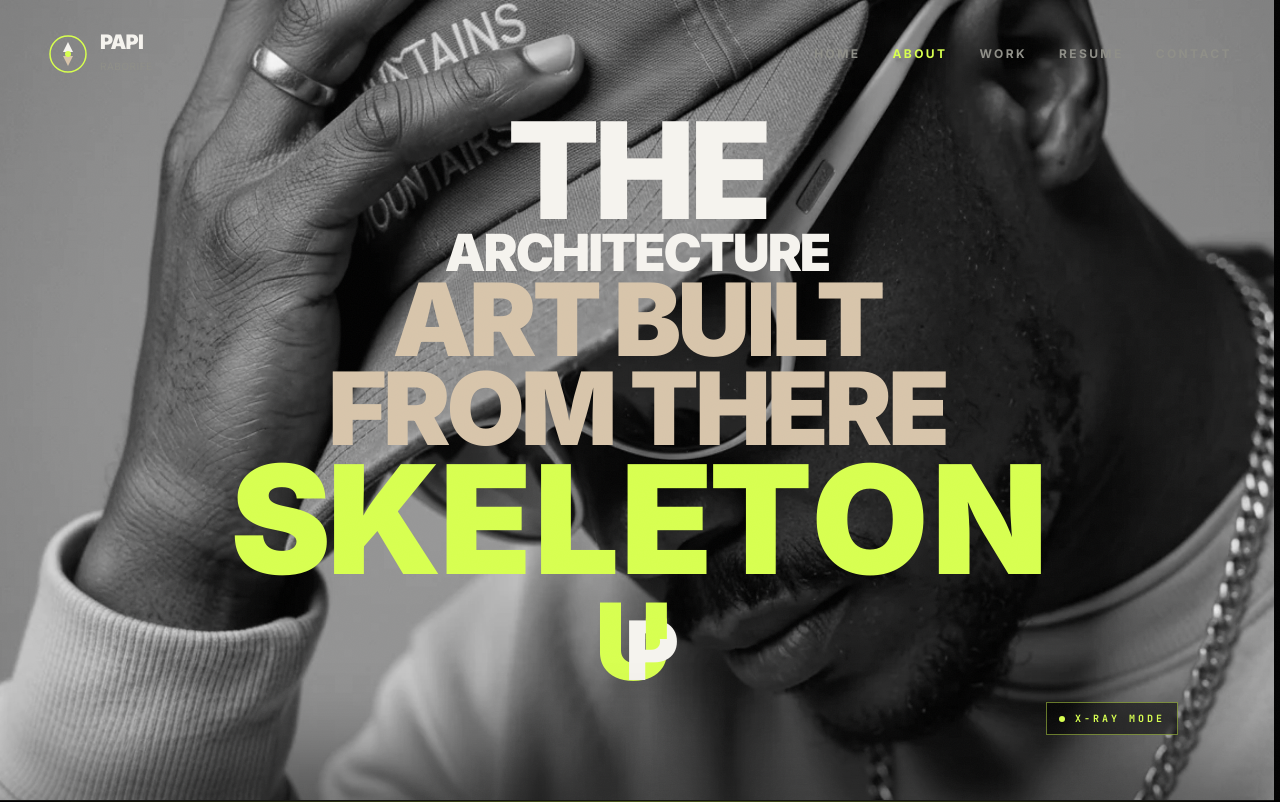
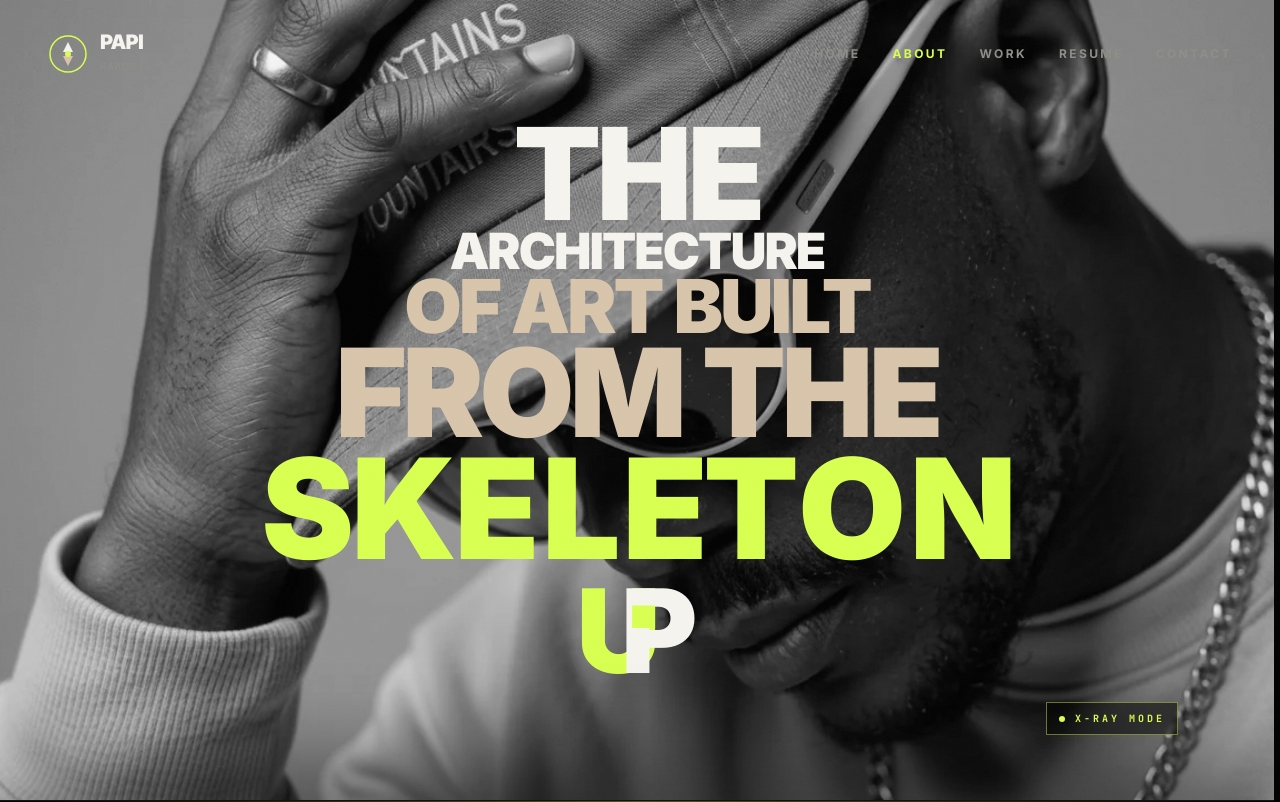
Before and after one commit to PAPI-12/CHOP, a React (Vite) app: page /about in a window 1280 px wide. Shown: the top 802 px of the page. Built offline with nearby package versions, Linux system fonts and the light colour scheme; a web font is replaced by a local one.

Commit message:
About hero: restore OF/THE copy, equal-size woven U and P, kern MADNESS to SKELETON
Co-authored-by: arena-agent <297053741+arena-agent@users.noreply.github.com>

```diff
--- a/src/components/AboutHeroTitle.tsx
+++ b/src/components/AboutHeroTitle.tsx
@@ -4,28 +4,30 @@ import SplitFlapSwap from './SplitFlapSwap';
 /**
  * AboutHeroTitle — the hero headline as a tree.
  *
- *              THE             20% of the measure
- *          ARCHITECTURE        30%      widening
- *           ART BUILT          40%
- *          FROM THERE          50%
- *           SKELETON           60%      the widest row — MADNESS flaps into it
- *                ⒰             6%      the stem, centred
+ *              THE             22% of the measure
+ *          ARCHITECTURE        34%      widening
+ *          OF ART BUILT        46%
+ *           FROM THE           58%
+ *           SKELETON           70%      the widest row — MADNESS flaps into it
+ *                ⒰            12%      the stem, centred
  *
  * Every row is set wider than the one above it, so the block silhouettes a
  * triangle, and UP hangs below the base in the middle like a trunk. The
  * widths are what is stepped, not the sizes: the rows differ hugely in
- * length (THE is 3 characters, SKELETON is 8), so hitting a widening
- * silhouette means the short rows carry the larger type — 10.5vw, 4vw, 7.9vw,
- * 7.9vw, 11.8vw. Anything else and the shape comes out lopsided.
+ * length (THE is 3 characters, ARCHITECTURE is 12), so hitting a widening
+ * silhouette means the short rows carry the larger type — 10vw, 3.9vw, 5.8vw,
+ * 9.6vw, 10.9vw. Anything else and the shape comes out lopsided.
  *
- * Only SKELETON flaps, out of MADNESS. UP is the U+P lockup, set at 6.4vw so
+ * Only SKELETON flaps, out of MADNESS. UP is the U+P lockup, set at 9.1vw so
  * it reads as a stem rather than another row.
  *
  * Colour keeps the homepage's order read top to bottom: bone, bone, tan, tan,
  * lime, lime. No scrim, no drop shadow, no rule.
  */
 
-const FLAP1_START = 1100; // let the headline land before the flip
+// Long enough to read MADNESS before it goes, short enough not to drag: the
+// flip itself takes a little under a second on top of this.
+const FLAP1_START = 1900;
 
 export type Layout = 'tree' | 'pyramid' | 'sketch' | 'stack' | 'centred' | 'split' | 'left';
 export type Palette = 'homepage' | 'lime' | 'bone';
@@ -39,12 +41,12 @@ const PALETTES: Record<Palette, { word: string; lead: string; tail: string; tail
 // Sizes chosen so each row renders wider than the one above it, not so the
 // type simply gets bigger down the stack — the rows differ too much in
 // length for that to hold a shape.
-const T_THE = 'text-[clamp(2.3rem,10.5vw,5.1rem)] md:text-[clamp(3.3rem,10.5vw,11.3rem)]';
-const T_ARCH = 'text-[clamp(0.9rem,4vw,2rem)] md:text-[clamp(1.2rem,4vw,4.3rem)]';
-const T_ARTBUILT = 'text-[clamp(1.75rem,7.9vw,3.85rem)] md:text-[clamp(2.5rem,7.9vw,8.5rem)]';
-const T_FROMTHERE = 'text-[clamp(1.75rem,7.9vw,3.85rem)] md:text-[clamp(2.5rem,7.9vw,8.5rem)]';
-const T_SKEL = 'text-[clamp(2.6rem,11.8vw,5.75rem)] md:text-[clamp(3.6rem,11.8vw,12.7rem)]';
-const T_UP = 'text-[clamp(1.4rem,6.4vw,3.1rem)] md:text-[clamp(2rem,6.4vw,6.9rem)]';
+const T_THE = 'text-[clamp(2.2rem,10vw,4.9rem)] md:text-[clamp(3.05rem,10vw,10.8rem)]';
+const T_ARCH = 'text-[clamp(0.86rem,3.9vw,1.9rem)] md:text-[clamp(1.19rem,3.9vw,4.2rem)]';
+const T_ARTBUILT = 'text-[clamp(1.28rem,5.8vw,2.82rem)] md:text-[clamp(1.77rem,5.8vw,6.25rem)]';
+const T_FROMTHE = 'text-[clamp(2.11rem,9.6vw,4.68rem)] md:text-[clamp(2.93rem,9.6vw,10.3rem)]';
+const T_SKEL = 'text-[clamp(2.4rem,10.9vw,5.31rem)] md:text-[clamp(3.32rem,10.9vw,11.7rem)]';
+const T_UP = 'text-[clamp(2rem,9.1vw,4.43rem)] md:text-[clamp(2.78rem,9.1vw,9.8rem)]';
 const SMALL = 'block text-[clamp(1rem,2.4vw,1.75rem)] leading-[1.25] tracking-[-0.01em]';
 const LEAD = 'leading-[0.88] tracking-[-0.04em] whitespace-nowrap';
 
@@ -62,20 +64,20 @@ const LEAD = 'leading-[0.88] tracking-[-0.04em] whitespace-nowrap';
  * while the U crosses in front through the band between: the U passes
  * through the P, and the P passes through the back of the U.
  *
- * The measurements: the U is set 1.3x the P, so it runs 0.988em wide with
- * its counter open from 0.195em to 0.780em. The P is pulled back 0.57em,
- * which drops its stem at 0.418em — centred in that opening — and swings its
- * bowl across the U's right stem with 0.208em of overlap to weave through.
+ * The measurements: at one size the U runs 0.76em wide with its counter open
+ * from 0.15em to 0.60em. The P is pulled back 0.34em, which drops its stem at
+ * 0.42em — inside that opening — and swings its bowl across the U's right
+ * stem with 0.16em of overlap to weave through.
  */
 const UpLock: React.FC<{ u: string; p: string }> = ({ u, p }) => (
   <span className="relative inline-flex items-baseline tracking-normal" aria-label="UP">
-    <span aria-hidden className={`${u} text-[1.3em]`}>
+    <span aria-hidden className={u}>
       U
     </span>
-    <span aria-hidden className={`${p} -ml-[0.57em]`}>
+    <span aria-hidden className={`${p} -ml-[0.34em]`}>
       P
     </span>
-    <span aria-hidden className={`${u} absolute left-0 top-0 text-[1.3em] [clip-path:inset(25%_0_53%_0)]`}>
+    <span aria-hidden className={`${u} absolute left-0 top-0 [clip-path:inset(25%_0_53%_0)]`}>
       U
     </span>
   </span>
@@ -104,6 +106,8 @@ const AboutHeroTitle: React.FC<Props> = ({ layout = 'tree', palette = 'homepage'
       from="MADNESS"
       to="SKELETON"
       run={flap}
+      step={60}
+      interval={72}
       settledClassName={pal.tail}
       flippingClassName={pal.tailFlip}
       className={`block ${T_SKEL} ${LEAD}`}
@@ -121,7 +125,7 @@ const AboutHeroTitle: React.FC<Props> = ({ layout = 'tree', palette = 'homepage'
       <h1 className="h-full flex flex-col justify-between gap-10 md:gap-14 font-display items-center text-center">
         {arch}
         <span className="flex items-end justify-between gap-6 md:gap-10 w-full">
-          <span className={`${SMALL} ${pal.lead}`}>ART BUILT FROM THERE</span>
+          <span className={`${SMALL} ${pal.lead}`}>OF ART BUILT FROM THE</span>
           {closing}
         </span>
       </h1>
@@ -135,8 +139,8 @@ const AboutHeroTitle: React.FC<Props> = ({ layout = 'tree', palette = 'homepage'
     return (
       <h1 className={cls}>
         {arch}
-        <span className={`block ${T_SKEL} ${LEAD} ${pal.lead}`}>ART BUILT</span>
-        <span className={`block ${T_SKEL} ${LEAD} ${pal.lead}`}>FROM THERE</span>
+        <span className={`block ${T_SKEL} ${LEAD} ${pal.lead}`}>OF ART BUILT</span>
+        <span className={`block ${T_SKEL} ${LEAD} ${pal.lead}`}>FROM THE</span>
         {closing}
       </h1>
     );
@@ -146,8 +150,8 @@ const AboutHeroTitle: React.FC<Props> = ({ layout = 'tree', palette = 'homepage'
     return (
       <h1 className="h-full flex flex-col justify-center gap-[0.02em] font-display items-center text-center">
         {arch}
-        <span className={`block ${T_ARTBUILT} ${LEAD} ${pal.lead}`}>ART BUILT</span>
-        <span className={`block ${T_FROMTHERE} ${LEAD} ${pal.lead}`}>FROM THERE</span>
+        <span className={`block ${T_ARTBUILT} ${LEAD} ${pal.lead}`}>OF ART BUILT</span>
+        <span className={`block ${T_FROMTHE} ${LEAD} ${pal.lead}`}>FROM THE</span>
         <span className={`block ${T_SKEL} ${LEAD} ${pal.tail}`}>SKELETON</span>
         {closing}
       </h1>
@@ -159,8 +163,8 @@ const AboutHeroTitle: React.FC<Props> = ({ layout = 'tree', palette = 'homepage'
     <h1 className="h-full flex flex-col justify-center font-display items-center text-center">
       <span className={`block ${T_THE} ${LEAD} ${pal.word}`}>THE</span>
       {arch}
-      <span className={`block ${T_ARTBUILT} ${LEAD} ${pal.lead}`}>ART BUILT</span>
-      <span className={`block ${T_FROMTHERE} ${LEAD} ${pal.lead}`}>FROM THERE</span>
+      <span className={`block ${T_ARTBUILT} ${LEAD} ${pal.lead}`}>OF ART BUILT</span>
+      <span className={`block ${T_FROMTHE} ${LEAD} ${pal.lead}`}>FROM THE</span>
       {/* The base — the widest row, and the only one that flaps. */}
       <span className="block whitespace-nowrap">{skeleton}</span>
       {/* The stem: narrow, centred, the U and P woven together. */}
--- a/src/components/SplitFlapSwap.tsx
+++ b/src/components/SplitFlapSwap.tsx
@@ -34,6 +34,23 @@ const FACE_CLASS = 'absolute inset-0 flex items-center justify-center transition
 const widthOf = (ch: string) => WIDTH[ch] ?? 0.62;
 const display = (ch: string) => (ch === ' ' ? '\u00A0' : ch);
 
+/**
+ * How wide a tile has to be while the opening word is on the board.
+ *
+ * A tile sized only for its target letter crushes the letter that is sitting
+ * in it beforehand: MADNESS in SKELETON's tiles puts an M (0.92em) into an
+ * S-width tile (0.66em), where the glyph overflows both sides and collides
+ * with the A beside it. So the tile takes the wider of the two letters that
+ * will occupy it, and closes back down to the target's width once the board
+ * has landed — see `tighten` below.
+ *
+ * Letters that exist only in the longer target get nothing yet: a tile of
+ * zero width holds the extra card closed until it is needed, which keeps the
+ * shorter opening word centred instead of shoved to one side.
+ */
+const tileWidth = (from: string | undefined, to: string) =>
+  from === undefined ? 0 : Math.max(widthOf(to), widthOf(from));
+
 type Props = {
   /** the word on the board before the flip */
   from: string;
@@ -68,6 +85,7 @@ const SplitFlapSwap: React.FC<Props> = ({
   onComplete,
 }) => {
   const tileRefs = useRef<Array<HTMLSpanElement | null>>([]);
+  const src = Array.from(from);
   const faceRefs = useRef<Array<HTMLSpanElement | null>>([]);
   const onCompleteRef = useRef(onComplete);
   onCompleteRef.current = onComplete;
@@ -90,6 +108,18 @@ const SplitFlapSwap: React.FC<Props> = ({
       });
     };
 
+    // Close every tile back down to the width its own letter needs. Left at
+    // the opening word's widths, the settled word would carry the wider
+    // letters' spacing — SKELETON would sit visibly tracked out.
+    const tighten = () => {
+      target.forEach((ch, i) => {
+        const tile = tiles[i];
+        if (!tile) return;
+        tile.style.transition = 'width 420ms cubic-bezier(0.4, 0, 0.2, 1)';
+        tile.style.width = `${widthOf(ch)}em`;
+      });
+    };
+
     // Not running yet: the board simply shows the opening word. Tiles that
     // only exist in the longer target stay empty, so a growing board reads as
     // new cards arriving rather than as a row of stray characters.
@@ -100,6 +130,7 @@ const SplitFlapSwap: React.FC<Props> = ({
 
     if (window.matchMedia('(prefers-reduced-motion: reduce)').matches) {
       settle(target);
+      tighten();
       onCompleteRef.current?.();
       return;
     }
@@ -160,6 +191,7 @@ const SplitFlapSwap: React.FC<Props> = ({
         if (!finished) {
           finished = true;
           settle(target);
+          tighten();
           onCompleteRef.current?.();
         }
         return;
@@ -172,7 +204,10 @@ const SplitFlapSwap: React.FC<Props> = ({
     return () => {
       cancelAnimationFrame(raf);
       // Leaving mid-flight must never strand a scrambled glyph on screen.
-      if (!finished) settle(target);
+      if (!finished) {
+        settle(target);
+        tighten();
+      }
     };
   }, [run, from, to, step, interval, steps, startDelay, settledClassName, flippingClassName]);
 
@@ -184,7 +219,7 @@ const SplitFlapSwap: React.FC<Props> = ({
           ref={(el) => { tileRefs.current[i] = el; }}
           data-flipping="false"
           className="splitflap-tile splitflap-hero relative inline-block align-baseline"
-          style={{ width: `${widthOf(t)}em` }}
+          style={{ width: `${tileWidth(src[i], t)}em` }}
         >
           <span aria-hidden className="invisible select-none">
             {display(t)}
@@ -194,7 +229,7 @@ const SplitFlapSwap: React.FC<Props> = ({
             data-face="true"
             className={`${FACE_CLASS} ${settledClassName}`}
           >
-            {display(Array.from(from)[i] ?? '')}
+            {display(src[i] ?? '')}
           </span>
         </span>
       ))}
--- a/tools/smoke/about-title.mjs
+++ b/tools/smoke/about-title.mjs
@@ -93,6 +93,11 @@ try {
   // ARCHITECTURE is plain type now; the only board is SKELETON, and it opens
   // on MADNESS.
   assert.equal(board('SKELETON'), 'MADNESS', 'beat 1: the board opens on MADNESS, not on the target');
+  // MADNESS must not be crushed into SKELETON's spacing. The M (0.92em) is
+  // wider than the S it will become (0.66em), so if the tile took only the
+  // target's width the glyph would overflow into the A beside it.
+  const tileW = (i) => doc.querySelectorAll('[aria-label="SKELETON"] .splitflap-tile')[i].style.width;
+  assert.equal(tileW(0), '0.92em', 'the M sets the first tile\'s width, not the S it becomes');
   const arch = [...doc.querySelectorAll('h1 span')].find((n) => n.textContent.trim() === 'ARCHITECTURE');
   assert.ok(arch, 'ARCHITECTURE is on the board');
   assert.equal(doc.querySelectorAll('[aria-label="ARCHITECTURE"]').length, 0,
@@ -106,7 +111,9 @@ try {
   assert.equal(pEl.textContent.trim(), 'P', '...and a P');
   assert.ok(/-ml-/.test(pEl.className), 'the P is pulled into the U');
   assert.ok(weave && /clip-path/.test(weave.className), 'a clipped U weaves back in front of the P');
-  assert.ok(/1\.3em/.test(uEl.className), 'the U is the bigger of the two');
+  // Same size: neither letter is scaled against the other any more.
+  const scale = (el) => /text-\[([\d.]+)em\]/.exec(el.className)?.[1] ?? '1';
+  assert.equal(scale(uEl), scale(pEl), 'the U and the P are the same size');
   assert.equal(doc.querySelectorAll('h1 button').length, 0, 'the headline carries no control — the film runs from the player');
   assert.equal(doc.querySelectorAll('h1 [aria-hidden].bg-\\[\\#d7ff4f\\]').length, 0,
     'no rule between the rows');
@@ -116,9 +123,12 @@ try {
   // row's width in em to get the rendered width.
   const W = { A:.72,B:.72,C:.72,D:.78,E:.62,F:.6,G:.78,H:.78,I:.32,J:.5,K:.72,L:.58,
     M:.92,N:.78,O:.82,P:.68,Q:.82,R:.72,S:.66,T:.62,U:.76,V:.72,W:.98,X:.68,Y:.66,Z:.62,' ':.34 };
-  const em = (t) => (t === 'UP'
-    ? W.U * 1.3 + W.P - 0.57                        // the woven lockup
-    : [...t].reduce((a, c) => a + (W[c] ?? 0.62), 0) - 0.04 * t.length);
+  const sum = (t) => [...t].reduce((a, c) => a + (W[c] ?? 0.62), 0);
+  const em = (t) => (t === 'SKELETON'
+    ? sum(t)                                        // the flap board carries no tracking
+    : t === 'UP'
+      ? W.U + W.P - 0.34                            // the woven lockup
+      : sum(t) - 0.04 * t.length);
   const tierOf = (el) => {
     const m = /text-\[clamp\([^,]+,([\d.]+)vw/.exec(el.className);
     return m ? parseFloat(m[1]) : NaN;
@@ -129,8 +139,8 @@ try {
   const rows = [
     ['THE', row('THE')],
     ['ARCHITECTURE', arch],
-    ['ART BUILT', row('ART BUILT')],
-    ['FROM THERE', row('FROM THERE')],
+    ['OF ART BUILT', row('OF ART BUILT')],
+    ['FROM THE', row('FROM THE')],
     // SKELETON is the flap board, so the size class sits on the board's own
     // root rather than on the row wrapper around it.
     ['SKELETON', doc.querySelector('[aria-label="SKELETON"]')],
@@ -150,9 +160,12 @@ try {
   assert.ok(upParent.compareDocumentPosition(row('SKELETON')) & 2, 'SKELETON precedes UP in the document');
 
   // Beat 2 — MAAAADNESSS flaps into ARCHITECTURE, and the board grows by one.
-  await wait(2300);
+  await wait(2900);
   assert.equal(board('SKELETON'), 'SKELETON', 'beat 2: MADNESS has flapped into SKELETON');
   assert.equal(tiles('SKELETON'), 'SKELETON'.length, 'the board grew to fit SKELETON');
+  // ...and the board closes back down, so the settled word is kerned to its
+  // own letters rather than carrying the wider M.
+  assert.equal(tileW(0), '0.66em', 'the tiles tighten to SKELETON once it has landed');
 
   // Beat 3 — no pull-back any more: both words hold their ground. The
   // display word carries the lime and the bottom copy stays bone and still.
@@ -164,7 +177,7 @@ try {
   assert.ok(/f5f3ee/.test(arch.className), 'ARCHITECTURE is bone');
   assert.ok(/d7ff4f/.test(arch.className) === false, 'ARCHITECTURE is not lime — lime is the closing word');
   const leadLines = [...doc.querySelectorAll('h1 span')].filter(
-    (n) => n.textContent.trim() === 'ART BUILT' || n.textContent.trim() === 'FROM THERE',
+    (n) => n.textContent.trim() === 'OF ART BUILT' || n.textContent.trim() === 'FROM THE',
   );
   assert.equal(leadLines.length, 2, 'the rest of the line is set as display lines, not a caption');
   const bottomLeft = leadLines[0];
```
Also changed, not shown: src/pages/About.tsx (+5 -5 lines).
